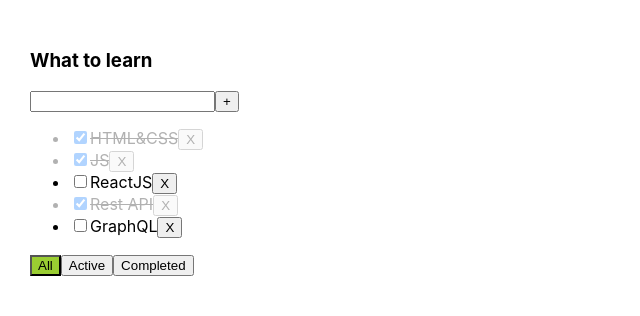
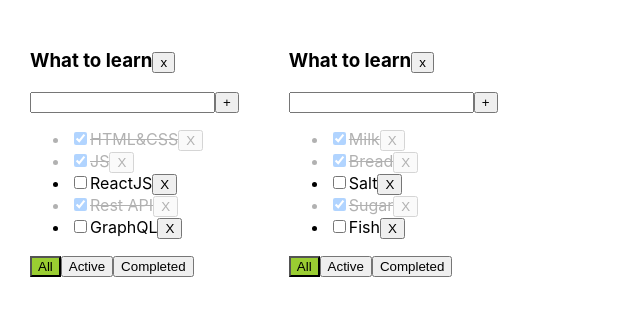
Before and after one commit to aliaksei6777/TodoList, a React (Create React App) app: page / in a window 1280 px wide. Shown: the top 316 px of the page, without its empty margins (0-640 px from the left). Built offline with nearby package versions, Linux system fonts and the light colour scheme.

Commit message:
add more todolists

```diff
--- a/src/App.css
+++ b/src/App.css
@@ -14,6 +14,7 @@
 
 .selected {
   background-color: yellowgreen;
+  outline: transparent;
 }
 
 .error {
@@ -23,4 +24,5 @@
 
 .error-message {
   color: red;
+  outline: transparent;
 }
--- a/src/App.tsx
+++ b/src/App.tsx
@@ -9,69 +9,103 @@
     title: string
     isDone: boolean
 }
-
 export type FilterValuesType = "all" | "active" | "completed"
+type TodoListType = {
+    id: string
+    title: string
+    filter: FilterValuesType
+}
+type TaskStateType = {
+    [key: string]: TaskType[]
+}
 
 function App() {
-
-    const [tasks, setTasks] = useState<Array<TaskType>>([
+    // BLL:
+    const todoListID1 = v1()
+    const todoListID2 = v1()
+    const [todoLists, setTodoLists] = useState<TodoListType[]>([
+        {id: todoListID1, title: "What to learn", filter: "all"},
+        {id: todoListID2, title: "What to buy", filter: "all"}
+    ])
+    const [tasks, setTasks] = useState<TaskStateType>({
+        [todoListID1]: [
             {id: v1(), title: "HTML&CSS", isDone: true},
             {id: v1(), title: "JS", isDone: true},
             {id: v1(), title: "ReactJS", isDone: false},
             {id: v1(), title: "Rest API", isDone: true},
-        {id: v1(), title: "GraphQL", isDone: false},
-    ]);
-    const [filter, setFilter] = useState<FilterValuesType>('all')
+            {id: v1(), title: "GraphQL", isDone: false}
+        ],
+        [todoListID2]: [
+            {id: v1(), title: "Milk", isDone: true},
+            {id: v1(), title: "Bread", isDone: true},
+            {id: v1(), title: "Salt", isDone: false},
+            {id: v1(), title: "Sugar", isDone: true},
+            {id: v1(), title: "Fish", isDone: false},
+        ]
+    })
 
-    function removeTask(taskID: string) {
-        const filteredTasks = tasks.filter(t => t.id !== taskID) // true
-        setTasks(filteredTasks)
-        console.log(tasks)
+    function removeTask(taskID: string, todoListID: string) {
+        const todoListTasks = tasks[todoListID]
+        const filteredTasks = todoListTasks.filter(t => t.id !== taskID) // true
+        tasks[todoListID] = filteredTasks
+        setTasks({...tasks})
     }
-    function changeTodoListFilter(newFilterValue: FilterValuesType){
-        setFilter(newFilterValue)
-    }
-    function addTask(title: string){
+    function addTask(title: string, todoListID: string) {
         const newTask: TaskType = {
             id: v1(),
             title: title,
             isDone: false
         }
-        setTasks([newTask, ...tasks])
+        const todoListTasks = tasks[todoListID]
+        tasks[todoListID] = [newTask, ...todoListTasks]
+        setTasks({...tasks})
     }
-    function changeTaskStatus(taskID: string, isDone: boolean) {
-        const task = tasks.find(t => t.id === taskID)
-        if(task) {
+    function changeTaskStatus(taskID: string, isDone: boolean, todoListID: string) {
+        const todoListTasks = tasks[todoListID]
+        const task = todoListTasks.find(t => t.id === taskID)
+        if (task) {
             task.isDone = isDone
-            setTasks([...tasks])
+            setTasks({...tasks})
         }
     }
-
-    // function isDoneChangeHandler(id: string) {
-    //     const changedTasks = tasks.map(t => {if (t.id === id) {t.isDone = !t.isDone} return t })
-    //     setTasks(changedTask)
-    // }
-
-    let tasksForTodoList = tasks
-    if(filter === "active"){
-        tasksForTodoList = tasks.filter(t => t.isDone === false)
+    function changeTodoListFilter(newFilterValue: FilterValuesType, todoListID: string) {
+        const todolist = todoLists.find(tl => tl.id === todoListID)
+        if (todolist) {
+            todolist.filter = newFilterValue
+            setTodoLists([...todoLists])
         }
-    if(filter === "completed") {
-        tasksForTodoList = tasks.filter(t => t.isDone === true)
+    }
+    function removeTodoList (todoListID: string) {
+        setTodoLists(todoLists.filter(tl => tl.id !== todoListID))
+        delete tasks[todoListID]
     }
 
+
+    // UI:
+    // CRUD:
     return (
         <div className="App">
-            <Todolist
+            {todoLists.map(tl => {
+                let tasksForTodoList = tasks[tl.id]
+                if (tl.filter === "active") {
+                    tasksForTodoList = tasksForTodoList.filter(t => t.isDone === false)
+                }
+                if (tl.filter === "completed") {
+                    tasksForTodoList = tasksForTodoList.filter(t => t.isDone === true)
+                }
+                return <Todolist
+                    id={tl.id}
                     title="What to learn"
                     tasks={tasksForTodoList}
-                filter={filter}
+                    filter={tl.filter}
                     removeTask={removeTask}
                     changeTodoListFilter={changeTodoListFilter}
                     addTask={addTask}
-                // isDoneChangeHandler={isDoneChangeHandler}
                     changeTaskStatus={changeTaskStatus}
+                    removeTodoList={removeTodoList}
                 />
+            })}
+
         </div>
     );
 }
--- a/src/components/TodoList.tsx
+++ b/src/components/TodoList.tsx
@@ -3,14 +3,15 @@
 
 
 type TodoListPropsType = {
+    id: string
     title: string
     filter: FilterValuesType
     tasks: Array<TaskType>
-    removeTask: (taskID: string) => void
-    changeTodoListFilter: (newFilterValue: FilterValuesType) => void
-    addTask: (title: string) => void
-    // isDoneChangeHandler: (id: string) => void
-    changeTaskStatus:(taskID: string, isDone: boolean) => void
+    removeTask: (taskID: string, todoListID: string) => void
+    changeTodoListFilter: (newFilterValue: FilterValuesType, todoListID: string) => void
+    addTask: (title: string, todoListID: string) => void
+    changeTaskStatus:(taskID: string, isDone: boolean, todoListID: string) => void
+    removeTodoList:(todoListID: string) => void
 }
 
 
@@ -19,7 +20,17 @@
     const [title, setTitle] = useState<string>("")
     const [error, setError] = useState<string|null>(null)
 
-    const onChangeHandler = (e: ChangeEvent<HTMLInputElement>) => {
+    const tasks = props.tasks.map(t => {
+        const removeTask = () => props.removeTask(t.id, props.id)
+        const changeTaskStatus = (e: ChangeEvent<HTMLInputElement>) => props.changeTaskStatus(t.id, e.currentTarget.checked, props.id)
+        return (
+            <li className={t.isDone ? "is-done" : ""}>
+                <input onChange={changeTaskStatus} type="checkbox" checked={t.isDone} />
+                <span>{t.title}</span>
+                <button onClick={removeTask}>X</button>
+            </li>)
+    })
+    const onChangeInputHandler = (e: ChangeEvent<HTMLInputElement>) => {
         setTitle(e.currentTarget.value)
         setError(null)
     }
@@ -31,34 +42,24 @@
     const addTask = () => {
         const trimTitle = title.trim()
         if (trimTitle) {
-        props.addTask(trimTitle)
+        props.addTask(trimTitle, props.id)
         setTitle("")} else {
             setError("Title is required!")
         }
     }
-    const tasks = props.tasks.map(t => {
-        const removeTask = () => props.removeTask(t.id)
-        // const isDoneChangeHandler = () => props.isDoneChangeHandler(t.id)
-        const changeTaskStatus = (e: ChangeEvent<HTMLInputElement>) => props.changeTaskStatus(t.id, e.currentTarget.checked)
-        return (
-            <li className={t.isDone ? "is-done" : ""}>
-                <input onChange={changeTaskStatus} type="checkbox" checked={t.isDone} />
-                <span>{t.title}</span>
-                <button onClick={removeTask}>X</button>
-            </li>)
-    })
+    const removeTodoList = () => props.removeTodoList(props.id)
 
-    const onAllClickHandler = () => {props.changeTodoListFilter('all')}
-    const onActiveClickHandler = () => {props.changeTodoListFilter('active')}
-    const onCompletedClickHandler = () => {props.changeTodoListFilter('completed')}
+    const onAllClickHandler = () => {props.changeTodoListFilter('all', props.id)}
+    const onActiveClickHandler = () => {props.changeTodoListFilter('active', props.id)}
+    const onCompletedClickHandler = () => {props.changeTodoListFilter('completed', props.id)}
 
     return (
         <div>
-            <h3>{props.title}</h3>
+            <h3>{props.title}<button onClick={removeTodoList}>x</button></h3>
             <div>
                 <input className={error ? "error" : ""}
                        value={title}
-                       onChange={onChangeHandler}
+                       onChange={onChangeInputHandler}
                        onKeyPress={onKeyPressAddTask}/>
                 <button onClick={addTask}>+</button>
                 {error && <div className={"error-message"}>{error}</div>}
```
Lines whose indentation alone changed are shown as unchanged.
